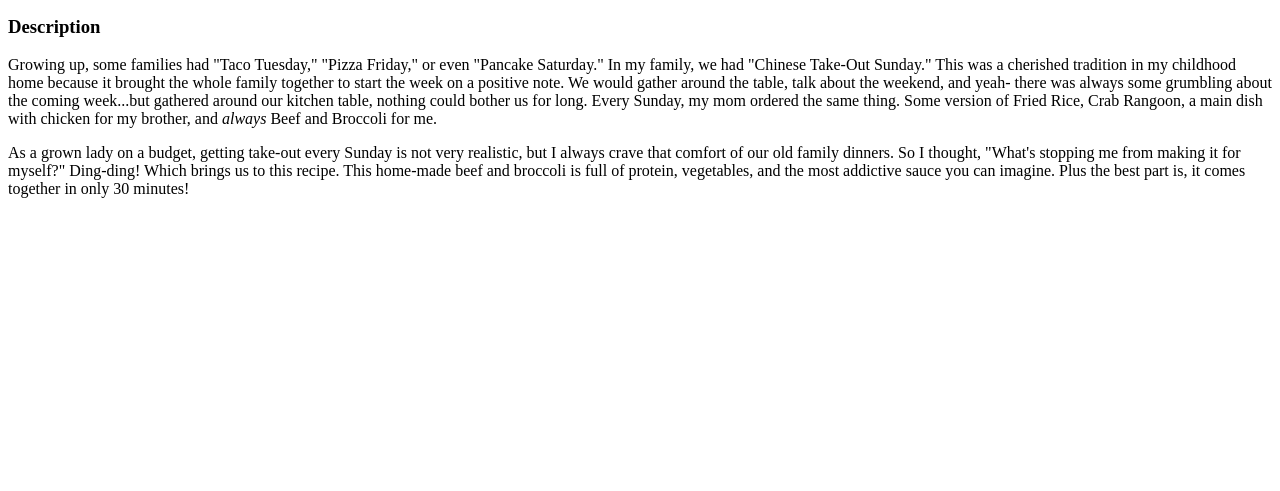
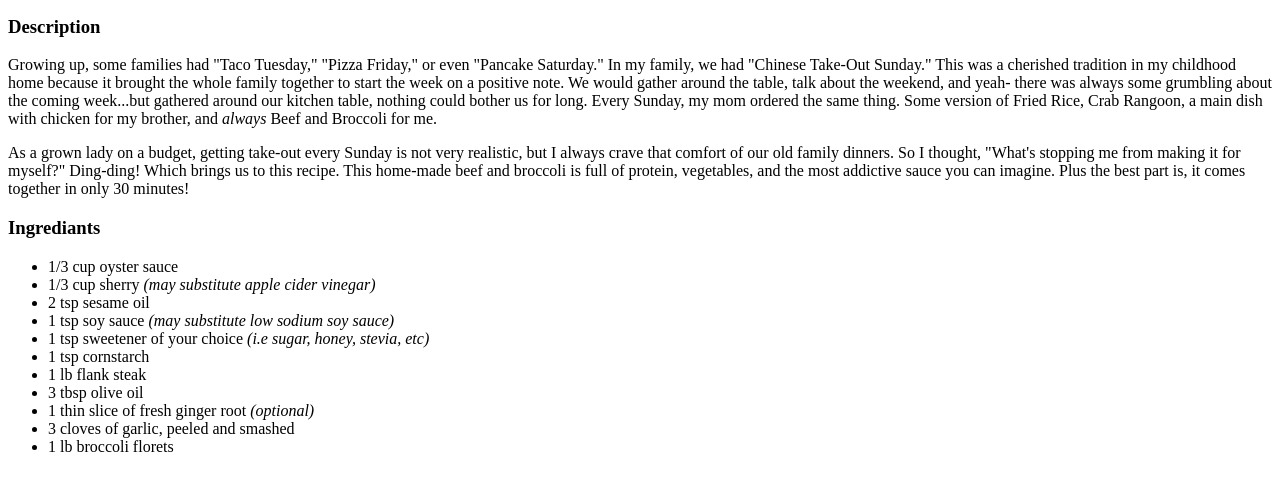
Before and after one commit to plkbrown/odin-recipes, a plain HTML site: page recipes/beefandbroccoli.html in a window 1280 px wide. Shown: the part 101-592 px from the top of the page. Drawn offline with Linux system fonts and the light colour scheme.

Commit message:
Add ingrediant heading and unordered list

```diff
--- a/recipes/beefandbroccoli.html
+++ b/recipes/beefandbroccoli.html
@@ -11,5 +11,20 @@
         <p>Growing up, some families had "Taco Tuesday," "Pizza Friday," or even "Pancake Saturday." In my family, we had "Chinese Take-Out Sunday." This was a cherished tradition in my childhood home because it brought the whole family together to start the week on a positive note. We would gather around the table, talk about the weekend, and yeah- there was always some grumbling about the coming week...but gathered around our kitchen table, nothing could bother us for long. Every Sunday, my mom ordered the same thing. Some version of Fried Rice, Crab Rangoon, a main dish with chicken for my brother, and <em>always</em> Beef and Broccoli for me.</p>
 
         <p>As a grown lady on a budget, getting take-out every Sunday is not very realistic, but I always crave that comfort of our old family dinners. So I thought, "What's stopping me from making it for myself?" Ding-ding! Which brings us to this recipe. This home-made beef and broccoli is full of protein, vegetables, and the most addictive sauce you can imagine. Plus the best part is, it comes together in only 30 minutes!</p>
+
+        <h3>Ingrediants</h3>
+        <ul>
+            <li>1/3 cup oyster sauce</li>
+            <li>1/3 cup sherry <em>(may substitute apple cider vinegar)</em></li>
+            <li>2 tsp sesame oil</li>
+            <li>1 tsp soy sauce <em>(may substitute low sodium soy sauce)</em></li>
+            <li>1 tsp sweetener of your choice <em>(i.e sugar, honey, stevia, etc)</em></li>
+            <li>1 tsp cornstarch</li>
+            <li>1 lb flank steak</li>
+            <li>3 tbsp olive oil</li>
+            <li>1 thin slice of fresh ginger root <em>(optional)</em></li>
+            <li>3 cloves of garlic, peeled and smashed</li>
+            <li>1 lb broccoli florets</li>
+        </ul>
     </body>
 </html>
```
